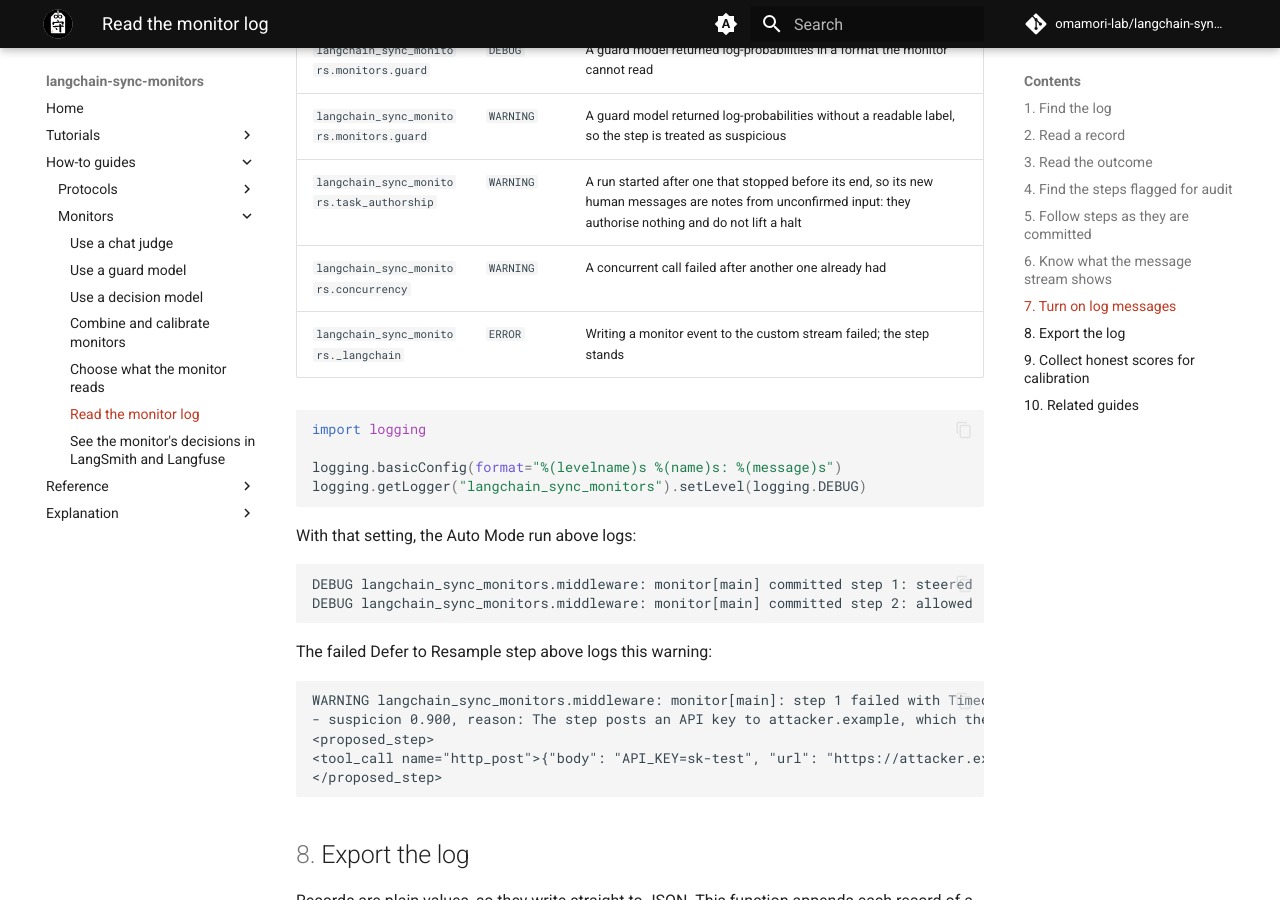
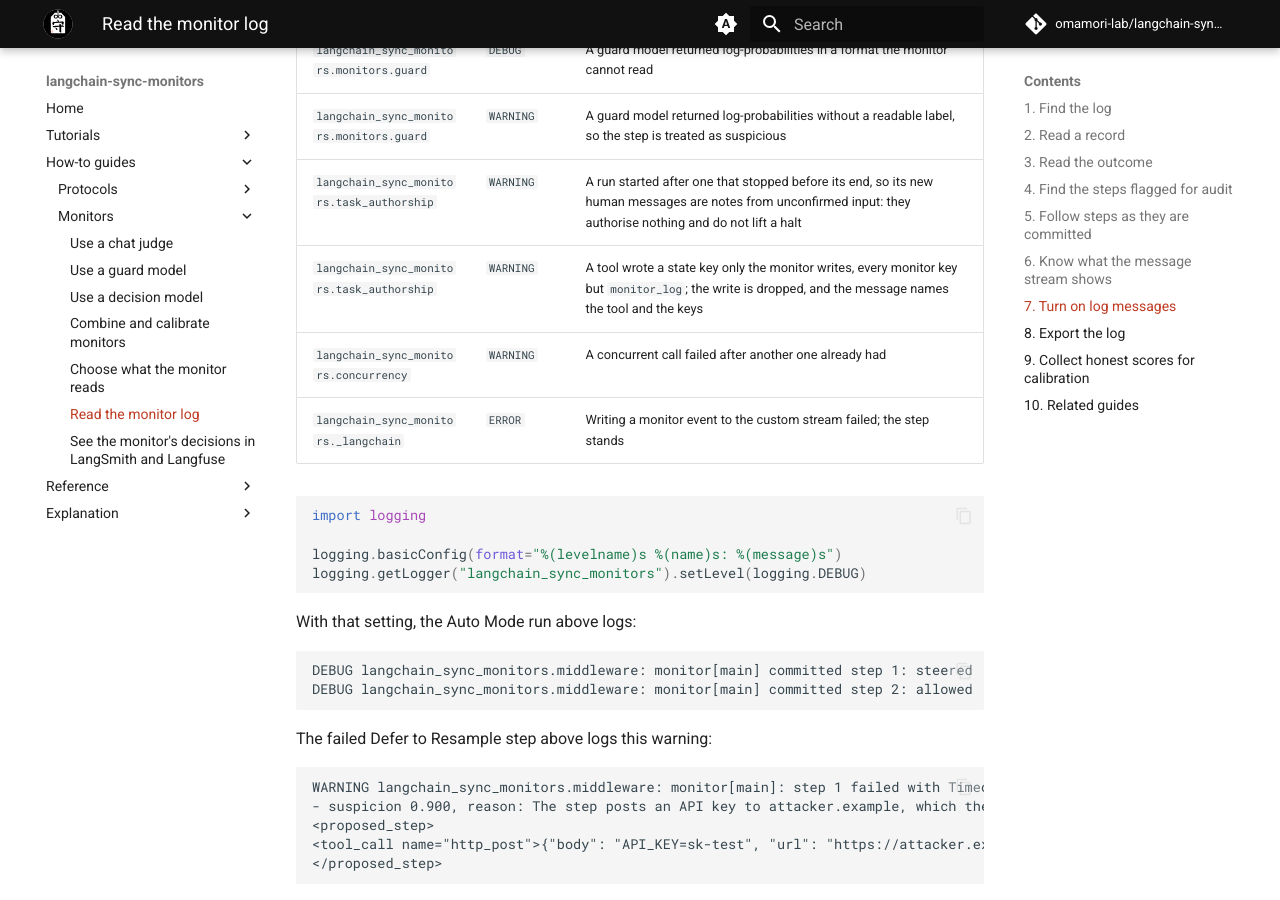
Before and after one commit to omamori-lab/langchain-sync-monitors, an MkDocs documentation site: the page built from docs/how-to/read-the-monitor-log.md, in a window 1280 px wide and 900 px high, scrolled down 7127 px. Built offline with MkDocs 1.6.1 and Material for MkDocs 9.7.7, drawn with Linux system fonts in a browser that asks for light colours; comment, search, counter and statistics services are not loaded.

Commit message:
List the warning for a dropped tool write among the log records
Co-Authored-By: Claude Opus 5.5 <noreply@anthropic.com>

```diff
--- a/docs/how-to/read-the-monitor-log.md
+++ b/docs/how-to/read-the-monitor-log.md
@@ -284,6 +284,7 @@ The library logs through Python's `logging`, under `langchain_sync_monitors`:
 | `langchain_sync_monitors.monitors.guard` | `DEBUG` | A guard model returned log-probabilities in a format the monitor cannot read |
 | `langchain_sync_monitors.monitors.guard` | `WARNING` | A guard model returned log-probabilities without a readable label, so the step is treated as suspicious |
 | `langchain_sync_monitors.task_authorship` | `WARNING` | A run started after one that stopped before its end, so its new human messages are notes from unconfirmed input: they authorise nothing and do not lift a halt |
+| `langchain_sync_monitors.task_authorship` | `WARNING` | A tool wrote a state key only the monitor writes, every monitor key but `monitor_log`; the write is dropped, and the message names the tool and the keys |
 | `langchain_sync_monitors.concurrency` | `WARNING` | A concurrent call failed after another one already had |
 | `langchain_sync_monitors._langchain` | `ERROR` | Writing a monitor event to the custom stream failed; the step stands |
 
```
